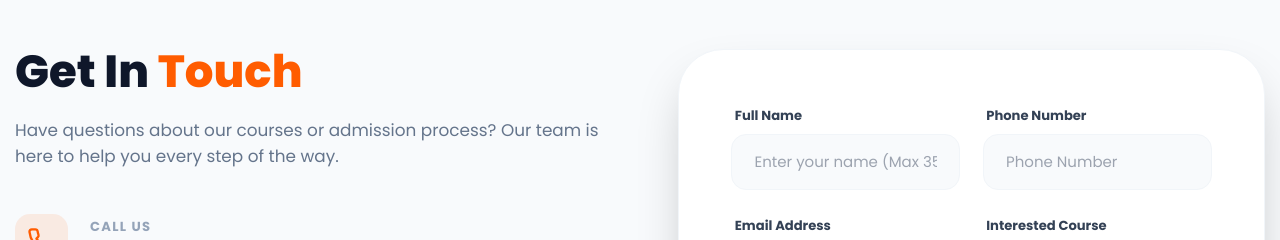
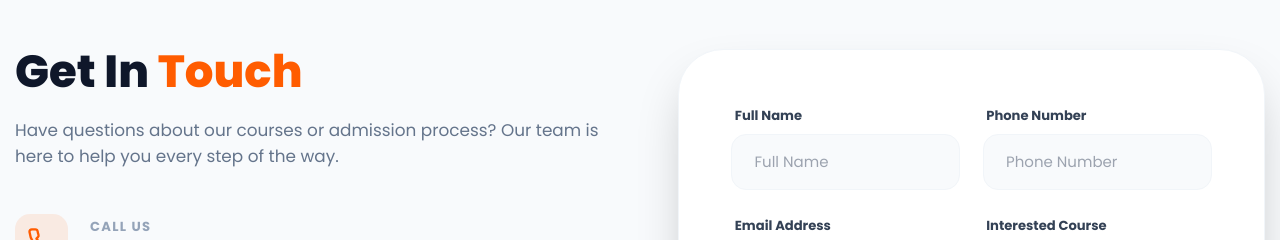
Before and after one commit to sandrap151048-design/aginora, a Next.js app: page / in a window 1280 px wide. Shown: the part 6840-7080 px from the top of the page. Built offline with nearby package versions, Linux system fonts and the light colour scheme; no server answers; the database is empty.

Commit message:
Clean up name input placeholders

```diff
--- a/src/components/ApplicationModal.tsx
+++ b/src/components/ApplicationModal.tsx
@@ -109,7 +109,7 @@ const ApplicationModal = ({ isOpen, onClose }: ApplicationModalProps) => {
                         value={formData.name}
                         onChange={(e) => setFormData({...formData, name: e.target.value})}
                         className="w-full h-14 bg-slate-50 border border-slate-100 rounded-2xl px-6 font-medium focus:outline-none focus:border-primary-green transition-all"
-                        placeholder="Full Name (Max 35 chars)"
+                        placeholder="Full Name"
                         maxLength={35}
                       />
                     </div>
--- a/src/components/home/Contact.tsx
+++ b/src/components/home/Contact.tsx
@@ -138,7 +138,7 @@ const Contact = () => {
                     value={formData.name}
                     onChange={handleChange}
                     className="w-full px-6 py-4 rounded-2xl bg-slate-50 border border-slate-100 focus:outline-none focus:ring-2 focus:ring-primary-green focus:bg-white transition-all"
-                    placeholder="Enter your name (Max 35 chars)"
+                    placeholder="Full Name"
                     maxLength={35}
                   />
                 </div>
```
